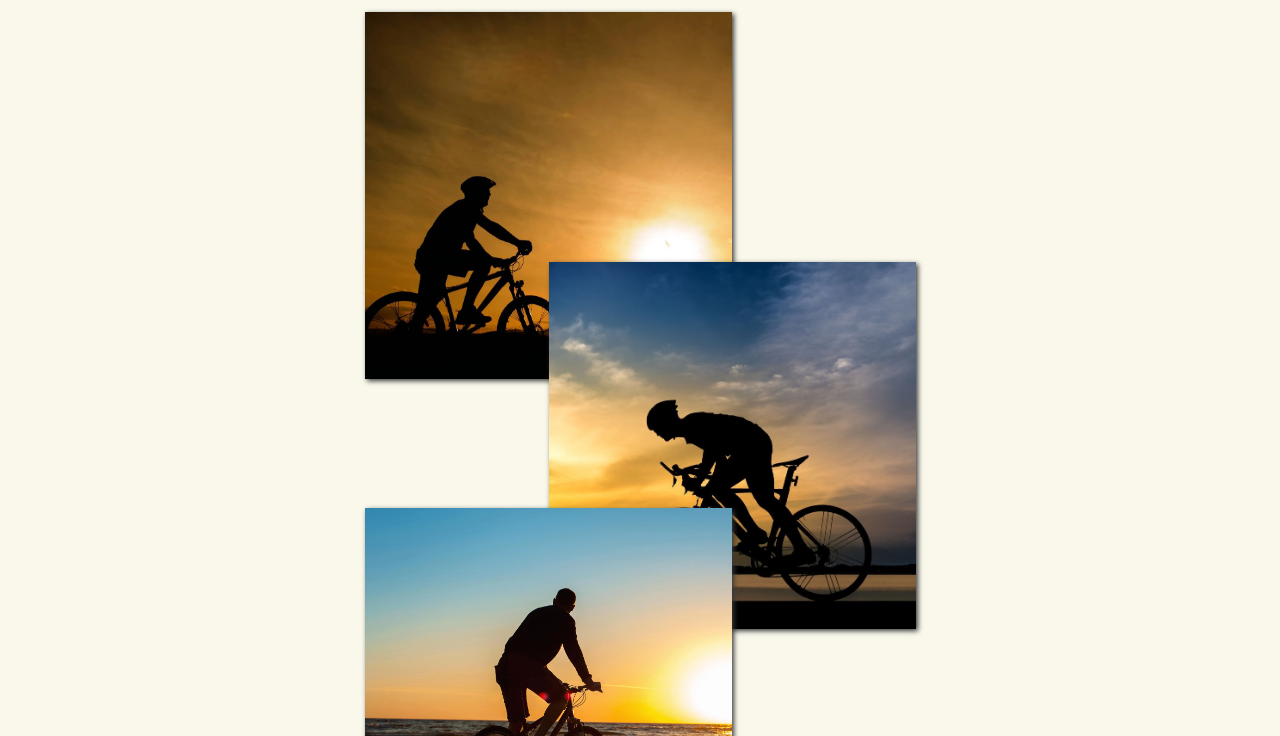
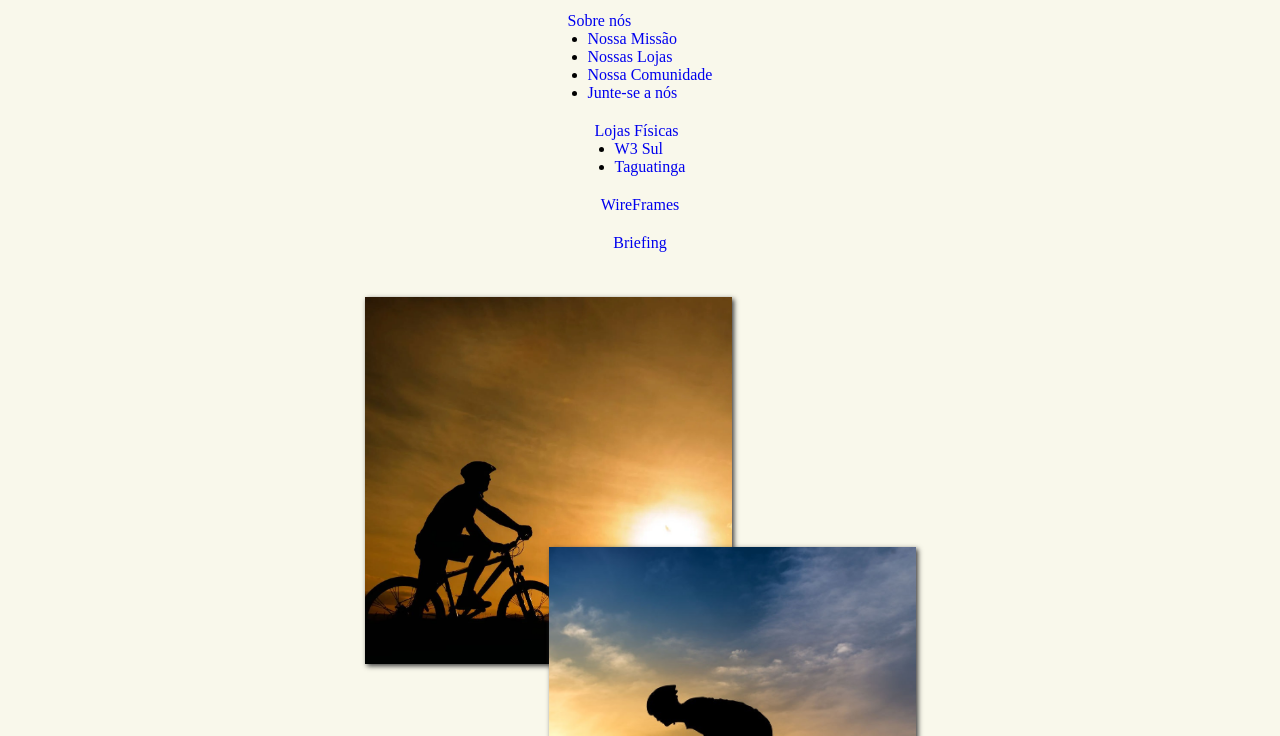
Before and after one commit to trabalho-pw/bike-shop, a plain HTML site: page pages/sobre.html in a window 1280 px wide. Shown: the part 64-800 px from the top of the page. Drawn offline with nearby package versions, Linux system fonts and the light colour scheme.

Commit message:
Criando links ancoras

```diff
--- a/css/style-sobre.css
+++ b/css/style-sobre.css
@@ -126,3 +126,17 @@ img:hover{
     font-size: large;
     padding-top: 10px;
 }
+
+.lista_alinhada {
+    padding-bottom: 20px;
+    text-align: left;
+}
+
+.lista_alinhada li {
+    margin-left: 20px;
+}
+
+.lista_alinhada li:first-child {
+    list-style-type: none;
+    margin-left: 0;
+}
--- a/pages/sobre.html
+++ b/pages/sobre.html
@@ -28,21 +28,49 @@
     </header>
     <main>
         <div class="container">
+            <div>
+                <ul class="lista_alinhada">
+                    <li><a href="#sobre_nos">Sobre nós</a></li>
+                    <li><a href="#nossa_missao">Nossa Missão</a></li>
+                    <li><a href="#nossas_lojas">Nossas Lojas</a></li>
+                    <li><a href="#nossa_comunidade">Nossa Comunidade</a></li>
+                    <li><a href="#junte-se">Junte-se a nós</a></li>
+                </ul>
+            </div>
+            <div>
+                <ul class="lista_alinhada">
+                    <li><a href="#lojas_fisicas">Lojas Físicas</a></li>
+                    <li><a href="#w3_sul">W3 Sul</a></li>
+                    <li><a href="#taguatinga">Taguatinga</a></li>
+                </ul>
+            </div>
+            <div>
+                <ul class="lista_alinhada">
+                    <li><a href="#">WireFrames</a></li>
+                </ul>
+            </div>
+            <div>
+                <ul class="lista_alinhada">
+                    <li><a href="#">Briefing</a></li>
+                </ul>
+            </div>
+        </div>
+        <div class="container">
             <div class="img_div1">
                 <img class="img1" src="../imgs/imagem_sobre1.png" alt="">
                 <img class="img2" src="../imgs/imagem_sobre2.jpg" alt="">
                 <img class="img3" src="../imgs/imagem_sobre3.webp" alt="">
             </div>
             <div class="txt_div1">
-                <u><h1 class="title">Sobre nós</h1><br><br></u>
-                <i><h2>Nossa Missão</h2></i>
+                <u><h1 class="title" id="sobre_nos">Sobre nós</h1><br><br></u>
+                <i><h2 id="nossa_missao">Nossa Missão</h2></i>
                 <p style="font-size: large;">Bem-vindo à <b>Softbike!</b> Nossa missão é inspirar pessoas a buscar
                 saúde e bem-estar através do ciclismo, promovendo não apenas um estilo de vida ativo,
                 mas também uma conexão mais profunda com o mundo ao nosso redor. Acreditamos que pedalar vai
                 muito além de simplesmente se locomover, é uma verdadeira jornada de superação pessoal,
                 onde cada quilômetro percorrido representa uma oportunidade de crescimento,
                 tanto físico quanto emocional.</p><br><br>
-                <i><h2>Nossas Lojas</h2></i>
+                <i><h2 id="nossas_lojas">Nossas Lojas</h2></i>
                 <p style="font-size: large;">Em nossas lojas físicas, localizadas nas vibrantes
                 áreas da W3 e Taguatinga, oferecemos uma ampla variedade de bicicletas,
                 acessórios e serviços especializados, todos cuidadosamente selecionados para atender
@@ -50,27 +78,27 @@
                 está sempre pronta para ajudar, oferecendo dicas valiosas e orientações personalizadas
                 para que você possa encontrar a bicicleta perfeita que se encaixa no seu estilo
                 de vida e objetivos.</p><br><br>
-                <i><h2>Nossa Comunidade</h2></i>
+                <i><h2 id="nossa_comunidade">Nossa Comunidade</h2></i>
                 <p style="font-size: large;">Na <b>Softbike</b>, não promovemos apenas a venda de bicicletas,
                 cultivamos uma comunidade vibrante de ciclistas que compartilham experiências,
                 desafios e conquistas. Organizamos eventos, passeios e encontros para que todos possam se
                 conectar e motivar uns aos outros. Junte-se a nós e descubra como o ciclismo pode transformar
                 sua vida, proporcionando não apenas saúde física, mas também amizades duradouras e momentos
                 inesquecíveis.</p><br><br>
-                <i><h2>Junte-se a Nós</h2></i>
+                <i><h2 id="junte-se">Junte-se a nós</h2></i>
                 <p style="font-size: large;">Venha nos visitar e comece sua jornada rumo a uma vida mais
                 saudável e ativa. Estamos ansiosos para pedalar ao seu lado, apoiando você em cada passo
                 do caminho e celebrando cada conquista.</p>
             </div>
         </div>
-        <h1 class="center_text">Lojas Físicas</h1>
+        <h1 class="center_text" id="lojas_fisicas">Lojas Físicas</h1>
         <div class="container loja_img">
             <div class="img_div2">
-                <img class="img4" src="../imgs/imagem_sobre4.jpg" alt="">
+                <img id="w3_sul" class="img4" src="../imgs/imagem_sobre4.jpg" alt="">
                 <p class="txt_loja">SQS 510 Bloco A - Loja 66, via W3 sul</p>
             </div>
             <div class="img_div2">
-                <img class="img5" src="../imgs/imagem_sobre5.jpg" alt="">
+                <img id="taguatinga" class="img5" src="../imgs/imagem_sobre5.jpg" alt="">
                 <p class="txt_loja">Taguatinga, Lote 16, St. B Norte Cnb 11 Cnb 14</p>
             </div>
         </div>
```
